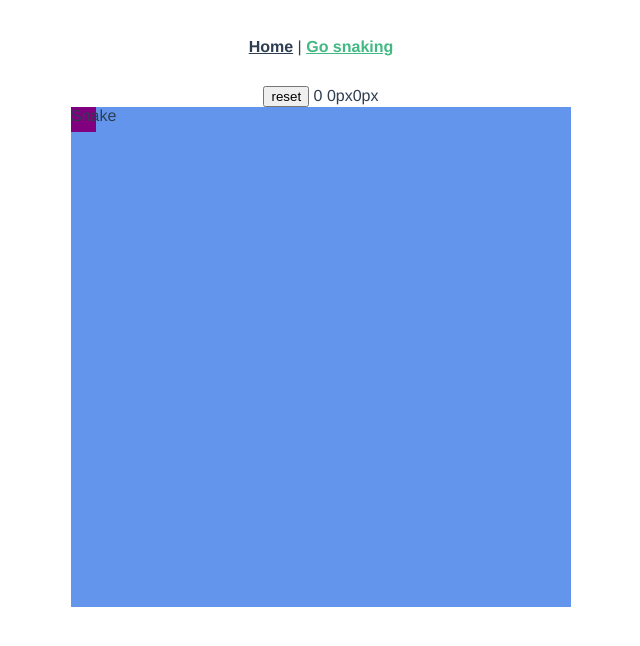
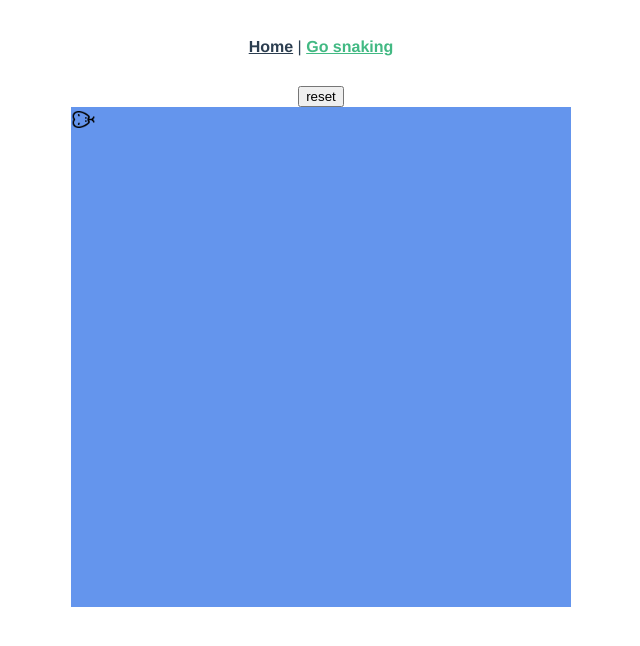
Before and after one commit to boop-bap/snake, a Vue app: page /garden in a window 1280 px wide. Shown: the top 646 px of the page, without its empty margins (319-959 px from the left). Built offline with nearby package versions, Linux system fonts and the light colour scheme.

Commit message:
[functionality], head is a snake head now and rotates based on the direction it is going

```diff
--- /dev/null
+++ b/src/components/SnakeBody.vue
@@ -0,0 +1,13 @@
+<template>
+  <div tabindex="0" class="snake"></div>
+</template>
+
+<style lang="scss" scoped>
+.snake {
+  width: 25px;
+  height: 25px;
+  background: rgb(215, 50, 50);
+  text-align: center;
+  border-radius: 11px;
+}
+</style>
--- a/src/components/Snake.vue
+++ b/src/components/SnakeHead.vue
@@ -1,5 +1,7 @@
 <template>
-  <div @keydown="move" tabindex="0" id="123" class="snake">Snake</div>
+  <div @keydown="move" tabindex="0" id="123" class="snake">
+    <img src="../assets/img/snakeHead.png" alt="snake head" />
+  </div>
 </template>
 
 <script lang="ts">
@@ -7,24 +9,39 @@ import vue from "vue";
 
 interface ComponentData {
   currentDirection: string;
-  desirecDirection: string;
+  desiredDirection: string;
+  rotationDeg: number;
 }
 export default vue.extend({
-  name: "Snake",
+  name: "SnakeHead",
 
   data(): ComponentData {
     return {
       currentDirection: "",
-      desirecDirection: "",
+      desiredDirection: "",
+      rotationDeg: 90,
     };
   },
   methods: {
     move(event) {
-      this.desirecDirection = event.key;
+      this.desiredDirection = event.key;
 
       if (this.shouldMove) {
+        if (this.desiredDirection === "ArrowRight") {
+          this.rotationDeg = 270;
+        }
+        if (this.desiredDirection === "ArrowLeft") {
+          this.rotationDeg = 90;
+        }
+        if (this.desiredDirection === "ArrowUp") {
+          this.rotationDeg = 180;
+        }
+        if (this.desiredDirection === "ArrowDown") {
+          this.rotationDeg = 0;
+        }
+
         this.currentDirection = event.key;
-        this.$emit("move", event.key);
+        this.$emit("move", event.key, this.rotationDeg);
       }
     },
   },
@@ -36,28 +53,28 @@ export default vue.extend({
       }
 
       if (
-        this.desirecDirection === "ArrowLeft" &&
+        this.desiredDirection === "ArrowLeft" &&
         this.currentDirection === "ArrowRight"
       ) {
         return false;
       }
 
       if (
-        this.desirecDirection === "ArrowRight" &&
+        this.desiredDirection === "ArrowRight" &&
         this.currentDirection === "ArrowLeft"
       ) {
         return false;
       }
 
       if (
-        this.desirecDirection === "ArrowUp" &&
+        this.desiredDirection === "ArrowUp" &&
         this.currentDirection === "ArrowDown"
       ) {
         return false;
       }
 
       if (
-        this.desirecDirection === "ArrowDown" &&
+        this.desiredDirection === "ArrowDown" &&
         this.currentDirection === "ArrowUp"
       ) {
         return false;
@@ -72,7 +89,10 @@ export default vue.extend({
 .snake {
   width: 25px;
   height: 25px;
-  background: purple;
   text-align: center;
+  img {
+    width: 100%;
+    height: 100%;
+  }
 }
 </style>
--- a/src/views/Garden.vue
+++ b/src/views/Garden.vue
@@ -1,8 +1,14 @@
 <template>
   <div>
     <button @click="reset">reset</button>
-    {{ this.snake.length }}
-    {{ currentPosition }}
+    <!-- <select v-show="false" v-model="intervalSpeed">
+      <option :value="200">0.5x speed</option>
+      <option :value="133">0.75x speed</option>
+      <option selected :value="100">1x speed</option>
+      <option :value="50">2x speed</option>
+      <option :value="33">3x speed</option>
+      <option :value="25">4x speed</option>
+    </select> -->
 
     <div
       :style="{ height: arenaHeight + 'px', width: arenaWidth + 'px' }"
@@ -10,14 +16,18 @@
       @click="setFocus"
     >
       <div
+        v-if="headMoveInterval"
         class="movable"
         :style="{ top: foodPosition.y + 'px', left: foodPosition.x + 'px' }"
       >
         <Food />
       </div>
 
-      <div :style="{ top, left }" class="movable">
-        <Snake ref="snake" @move="move" />
+      <div
+        :style="{ top, left, transform: `rotate(${snakeHeadRotationDeg}deg)` }"
+        class="movable"
+      >
+        <SnakeHead ref="snake" @move="move" />
       </div>
 
       <div
@@ -26,7 +36,7 @@
         :style="{ top: snakeBlock.y + 'px', left: snakeBlock.x + 'px' }"
         class="hello"
       >
-        <Snake />
+        <SnakeBody />
       </div>
     </div>
   </div>
@@ -34,7 +44,8 @@
 
 <script lang="ts">
 import Vue from "vue";
-import Snake from "../components/Snake.vue";
+import SnakeHead from "../components/SnakeHead.vue";
+import SnakeBody from "../components/SnakeBody.vue";
 import Food from "../components/Food.vue";
 
 interface ComponentData {
@@ -56,19 +67,22 @@ interface ComponentData {
     x: number;
     y: number;
   };
-
+  snakeHeadRotationDeg: number;
   intervalSpeed: number;
   snakeLength: number;
   arenaWidth: number;
   arenaHeight: number;
 
   snake: { y: number | string; x: number | string }[];
+
+  test: any;
 }
 
 export default Vue.extend({
   components: {
-    Snake,
+    SnakeHead,
     Food,
+    SnakeBody,
   },
 
   data(): ComponentData {
@@ -95,12 +109,14 @@ export default Vue.extend({
       },
 
       //length and interval speed has to match
+      snakeHeadRotationDeg: 270,
       intervalSpeed: 100,
       snakeLength: 100,
       arenaWidth: 500,
       arenaHeight: 500,
 
       snake: [],
+      test: "",
     };
   },
 
@@ -117,6 +133,13 @@ export default Vue.extend({
   },
 
   watch: {
+    intervalSpeed: {
+      handler(newVal, oldVal) {
+        console.log(oldVal, newVal);
+      },
+      deep: true,
+    },
+
     snakeHeadPosition: {
       handler(val) {
         //Trying to escape this prison
@@ -211,10 +234,13 @@ export default Vue.extend({
       this.headMoveInterval = null;
 
       this.feedingInterval = null;
+
+      this.snakeHeadRotationDeg = 270;
     },
 
-    move(event: string) {
+    move(direction: string, rotationDeg: number) {
       if (!this.isSnakeDisabled) {
+        this.snakeHeadRotationDeg = rotationDeg;
         this.startFeeding();
 
         this.stopInterval(this.headMoveInterval);
@@ -227,13 +253,13 @@ export default Vue.extend({
         );
         this.snakeAddInterval = setInterval(this.addSnake, this.intervalSpeed);
 
-        if (event === "ArrowRight") {
+        if (direction === "ArrowRight") {
           this.intervalDirection = this.moveRight;
-        } else if (event === "ArrowLeft") {
+        } else if (direction === "ArrowLeft") {
           this.intervalDirection = this.moveLeft;
-        } else if (event === "ArrowUp") {
+        } else if (direction === "ArrowUp") {
           this.intervalDirection = this.moveUp;
-        } else if (event === "ArrowDown") {
+        } else if (direction === "ArrowDown") {
           this.intervalDirection = this.moveDown;
         } else {
           this.intervalDirection = null;
@@ -311,13 +337,13 @@ export default Vue.extend({
   margin: 0 auto;
 }
 .movable {
-  width: 50px;
-  height: 50px;
+  width: 25px;
+  height: 25px;
   position: absolute;
 }
 .hello {
-  width: 50px;
-  height: 50px;
+  width: 25px;
+  height: 25px;
   position: absolute;
 }
 </style>
```
Also changed, not shown: src/assets/img/snakeHead.png (added), 1 other file (tests, documents, lock files or other folders).
